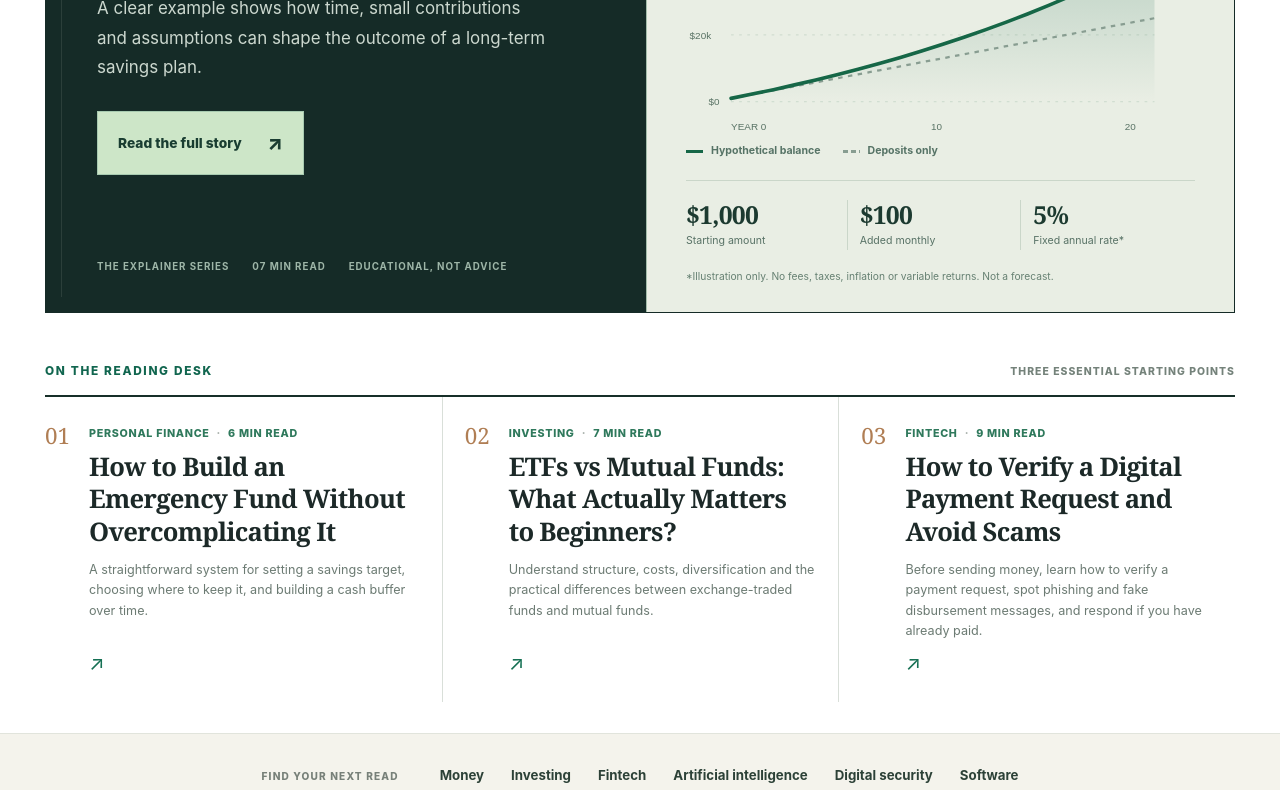
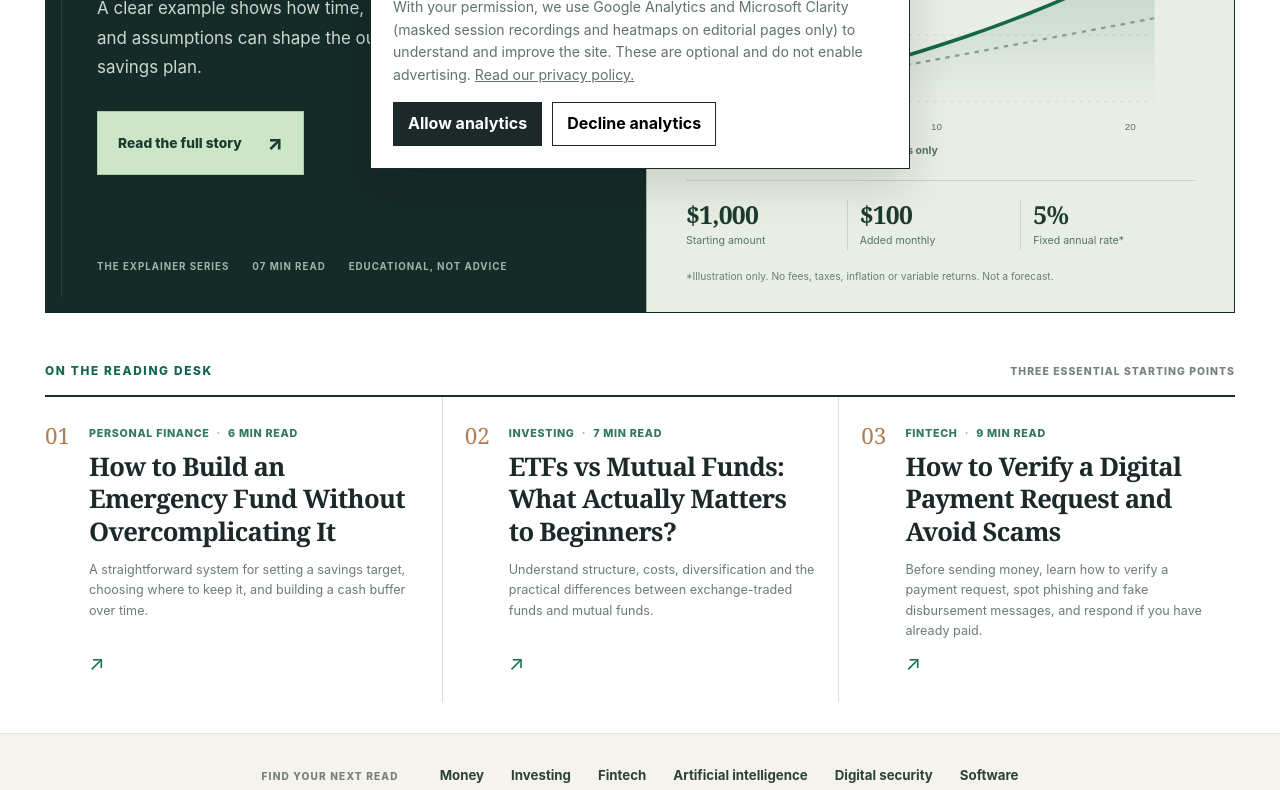
Before and after one commit to samradh4/techmintai, an Astro site: page / in a window 1280 px wide. Shown: the part 615-1405 px from the top of the page. Built offline with nearby package versions, Linux system fonts and the light colour scheme; Astro itself is replaced by a stand-in of ours; no server answers.

Commit message:
Integrate consent-gated Microsoft Clarity: src/layouts/Base.astro

```diff
--- a/src/layouts/Base.astro
+++ b/src/layouts/Base.astro
@@ -18,6 +18,9 @@ const pageTitle = title ? `${title} | ${SITE.name}` : `${SITE.name} | Practical
 const url = canonical(path);
 const ogImage = canonical('/og-default.png');
 const ga4Id = import.meta.env.PUBLIC_GA4_ID || '';
+// Session recordings are limited to editorial pages; never capture calculator or search inputs.
+const clarityId = /^\/(?:$|articles\/|category\/|guides\/?$)/.test(path) ? 'zjwxtjygy6' : '';
+const hasAnalytics = /^G-[A-Z0-9]+$/.test(ga4Id) || !!clarityId;
 const adClient = import.meta.env.PUBLIC_ADSENSE_CLIENT_ID || '';
 const adsConsentConfigured = import.meta.env.PUBLIC_ADS_CONSENT_CONFIGURED === 'true';
 const showAds = /^ca-pub-\d+$/.test(adClient) && adsConsentConfigured;
@@ -42,7 +45,7 @@ const graph = [organization, website, webpage, ...additional.map(item => {
 const serializedSchema = JSON.stringify({'@context':'https://schema.org','@graph':graph}).replace(/</g,'\\u003c');
 ---
 <!doctype html>
-<html lang="en" data-ga4-id={/^G-[A-Z0-9]+$/.test(ga4Id) ? ga4Id : ''}>
+<html lang="en" data-ga4-id={/^G-[A-Z0-9]+$/.test(ga4Id) ? ga4Id : ''} data-clarity-id={clarityId}>
   <head>
     <meta charset="utf-8" />
     <meta name="viewport" content="width=device-width, initial-scale=1" />
@@ -76,7 +79,7 @@ const serializedSchema = JSON.stringify({'@context':'https://schema.org','@graph
     <script type="application/ld+json" set:html={serializedSchema} />
     {showAds && <script async src={`https://pagead2.googlesyndication.com/pagead/js/adsbygoogle.js?client=${adClient}`} crossorigin="anonymous" />}
   </head>
-  <body>
+  <body data-clarity-mask={clarityId ? 'true' : undefined}>
     <a class="skip-link" href="#main-content">Skip to content</a>
     <header class="site-header">
       <div class="masthead-strip">
@@ -134,11 +137,11 @@ const serializedSchema = JSON.stringify({'@context':'https://schema.org','@graph
             <nav class="footer-links" aria-label="Site policies"><a href="/about/">About us</a><a href="/contact/">Contact</a><a href="/editorial-policy/">Editorial standards</a><a href="/privacy/">Privacy policy</a><a href="/affiliate-disclosure/">How we earn</a><a href="/financial-disclaimer/">Financial disclaimer</a><a href="/terms/">Terms</a><a href="/search/">Search</a></nav>
           </div>
         </div>
-        <div class="footer-bottom"><span>© {new Date().getFullYear()} TechMintAI. All rights reserved.</span><span>Made for curious readers, not trading signals.</span></div>
+        <div class="footer-bottom"><span>© {new Date().getFullYear()} TechMintAI. All rights reserved.</span><span>Made for curious readers, not trading signals.</span>{hasAnalytics && <button type="button" class="privacy-choices" id="privacy-choices">Privacy choices</button>}</div>
       </div>
     </footer>
-    {/^G-[A-Z0-9]+$/.test(ga4Id) && <>
-      <div class="cookie-banner" id="analytics-consent" hidden><strong>Optional analytics</strong><p>We only load analytics if you choose to allow it. <a href="/privacy/">Read our privacy policy.</a></p><div class="cookie-actions"><button type="button" class="accept" data-consent="accept">Allow analytics</button><button type="button" class="decline" data-consent="decline">Not now</button></div></div>
+    {hasAnalytics && <>
+      <div class="cookie-banner" id="analytics-consent" hidden><strong>Optional analytics</strong><p>With your permission, we use Google Analytics and Microsoft Clarity (masked session recordings and heatmaps on editorial pages only) to understand and improve the site. These are optional and do not enable advertising. <a href="/privacy/">Read our privacy policy.</a></p><div class="cookie-actions"><button type="button" class="accept" data-consent="accept">Allow analytics</button><button type="button" class="decline" data-consent="decline">Decline analytics</button></div></div>
       <script src="/js/consent.js" defer></script>
     </>}
   </body>
```
